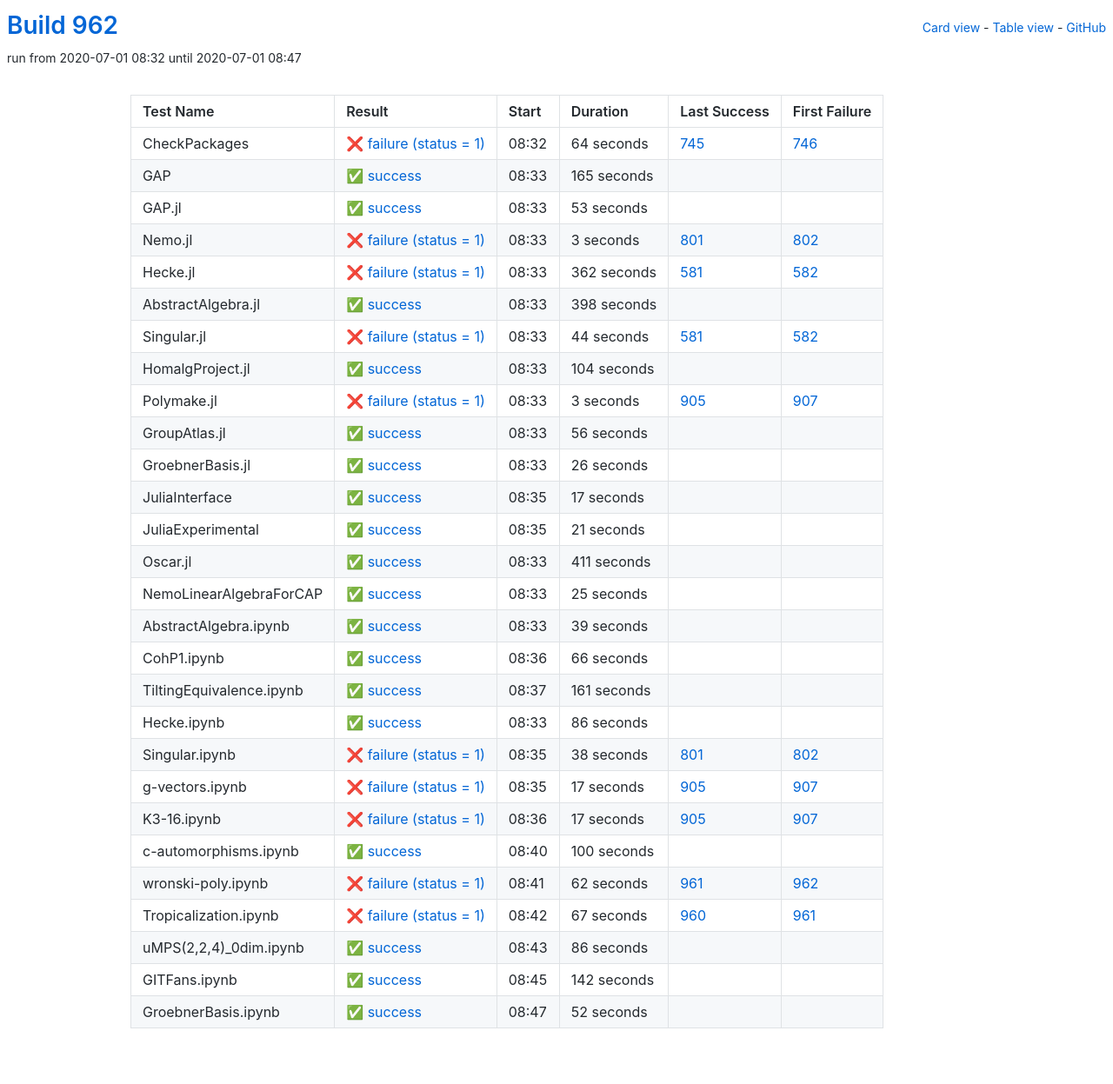
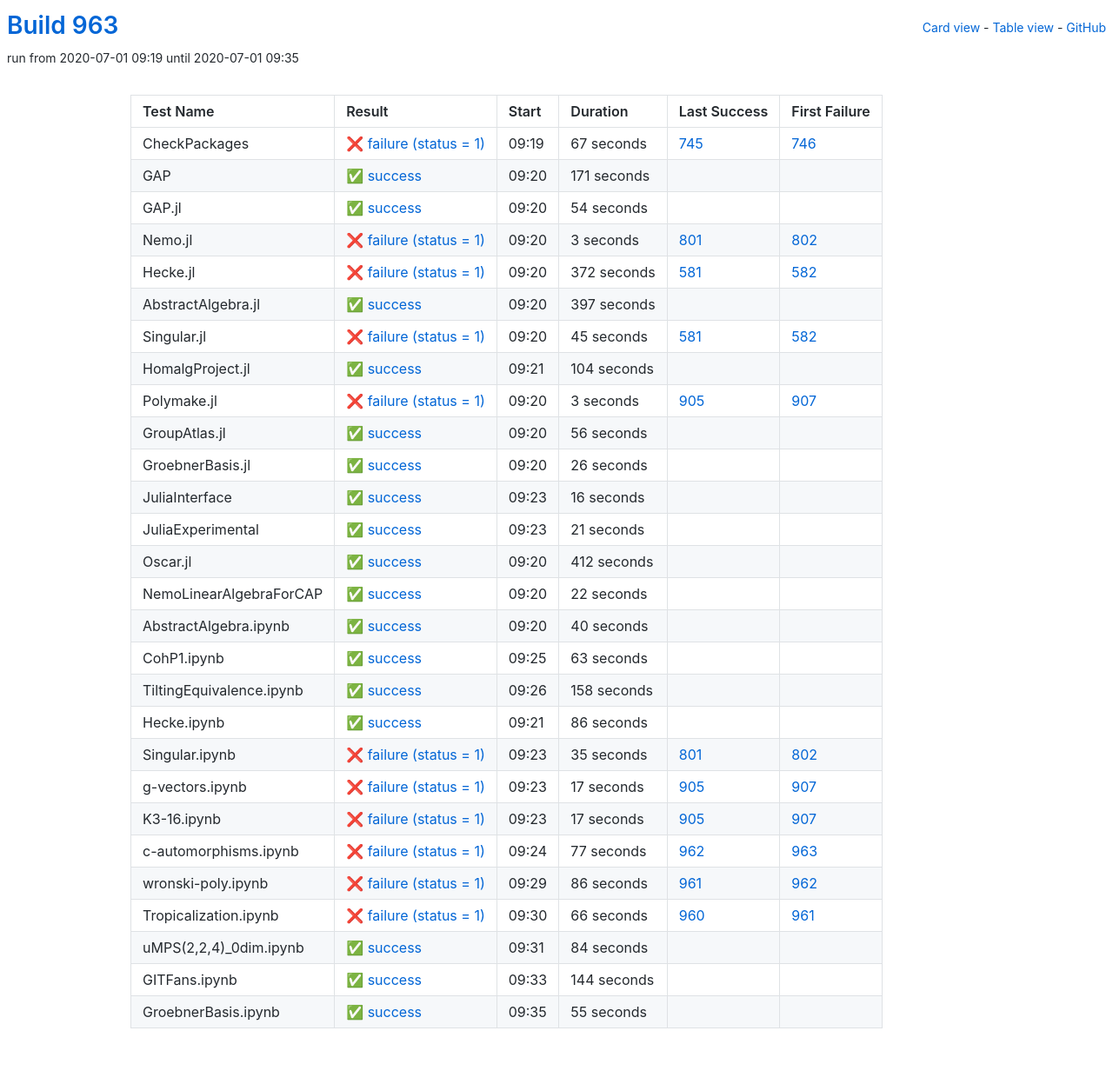
Before and after one commit to oscar-system/oscar-ci-status-1.4, a Jekyll site: the page built from table.html, in a window 1280 px wide. Shown: the whole page at 87% size. Built offline with Jekyll 4.4.1, drawn with Linux system fonts in a browser that asks for light colours.

Commit message:
Build #963

```diff
--- a/_data/ci.yml
+++ b/_data/ci.yml
@@ -1,6 +1,6 @@
 ---
-build: 962
-build_url: https://oscarci.mathematik.uni-kl.de/job/oscar-julia-1.4/962/
+build: 963
+build_url: https://oscarci.mathematik.uni-kl.de/job/oscar-julia-1.4/963/
 job: oscar-julia-1.4
 organization: oscar-system
 repo: oscar-ci-status-1.4
@@ -8,44 +8,44 @@ repourl: https://github.com/oscar-system/oscar-ci-status-1.4
 tests:
 - name: CheckPackages
   id: checkpackages
-  log: https://oscarci.mathematik.uni-kl.de/job/oscar-julia-1.4/962/artifact/logs/build-962/CheckPackages.log
-  start: 2020-07-01 08:32
+  log: https://oscarci.mathematik.uni-kl.de/job/oscar-julia-1.4/963/artifact/logs/build-963/CheckPackages.log
+  start: 2020-07-01 09:19
   success: false
   exitcode: 1
   status: failure
-  duration: 64
+  duration: 67
   last_success: 745
   last_success_url: https://oscarci.mathematik.uni-kl.de/job/oscar-julia-1.4/745/
   first_failure: 746
   first_failure_url: https://oscarci.mathematik.uni-kl.de/job/oscar-julia-1.4/746/
 - name: GAP
   id: gap
-  log: https://oscarci.mathematik.uni-kl.de/job/oscar-julia-1.4/962/artifact/logs/build-962/GAP.log
-  start: 2020-07-01 08:33
+  log: https://oscarci.mathematik.uni-kl.de/job/oscar-julia-1.4/963/artifact/logs/build-963/GAP.log
+  start: 2020-07-01 09:20
   success: true
   exitcode: 0
   status: success
-  duration: 165
+  duration: 171
   last_success: false
   last_success_url:
   first_failure: false
   first_failure_url:
 - name: GAP.jl
   id: gap-jl
-  log: https://oscarci.mathematik.uni-kl.de/job/oscar-julia-1.4/962/artifact/logs/build-962/GAP.jl.log
-  start: 2020-07-01 08:33
+  log: https://oscarci.mathematik.uni-kl.de/job/oscar-julia-1.4/963/artifact/logs/build-963/GAP.jl.log
+  start: 2020-07-01 09:20
   success: true
   exitcode: 0
   status: success
-  duration: 53
+  duration: 54
   last_success: false
   last_success_url:
   first_failure: false
   first_failure_url:
 - name: Nemo.jl
   id: nemo-jl
-  log: https://oscarci.mathematik.uni-kl.de/job/oscar-julia-1.4/962/artifact/logs/build-962/Nemo.jl.log
-  start: 2020-07-01 08:33
+  log: https://oscarci.mathematik.uni-kl.de/job/oscar-julia-1.4/963/artifact/logs/build-963/Nemo.jl.log
+  start: 2020-07-01 09:20
   success: false
   exitcode: 1
   status: failure
@@ -56,44 +56,44 @@ tests:
   first_failure_url: https://oscarci.mathematik.uni-kl.de/job/oscar-julia-1.4/802/
 - name: Hecke.jl
   id: hecke-jl
-  log: https://oscarci.mathematik.uni-kl.de/job/oscar-julia-1.4/962/artifact/logs/build-962/Hecke.jl.log
-  start: 2020-07-01 08:33
+  log: https://oscarci.mathematik.uni-kl.de/job/oscar-julia-1.4/963/artifact/logs/build-963/Hecke.jl.log
+  start: 2020-07-01 09:20
   success: false
   exitcode: 1
   status: failure
-  duration: 362
+  duration: 372
   last_success: 581
   last_success_url: https://oscarci.mathematik.uni-kl.de/job/oscar-julia-1.4/581/
   first_failure: 582
   first_failure_url: https://oscarci.mathematik.uni-kl.de/job/oscar-julia-1.4/582/
 - name: AbstractAlgebra.jl
   id: abstractalgebra-jl
-  log: https://oscarci.mathematik.uni-kl.de/job/oscar-julia-1.4/962/artifact/logs/build-962/AbstractAlgebra.jl.log
-  start: 2020-07-01 08:33
+  log: https://oscarci.mathematik.uni-kl.de/job/oscar-julia-1.4/963/artifact/logs/build-963/AbstractAlgebra.jl.log
+  start: 2020-07-01 09:20
   success: true
   exitcode: 0
   status: success
-  duration: 398
+  duration: 397
   last_success: false
   last_success_url:
   first_failure: false
   first_failure_url:
 - name: Singular.jl
   id: singular-jl
-  log: https://oscarci.mathematik.uni-kl.de/job/oscar-julia-1.4/962/artifact/logs/build-962/Singular.jl.log
-  start: 2020-07-01 08:33
+  log: https://oscarci.mathematik.uni-kl.de/job/oscar-julia-1.4/963/artifact/logs/build-963/Singular.jl.log
+  start: 2020-07-01 09:20
   success: false
   exitcode: 1
   status: failure
-  duration: 44
+  duration: 45
   last_success: 581
   last_success_url: https://oscarci.mathematik.uni-kl.de/job/oscar-julia-1.4/581/
   first_failure: 582
   first_failure_url: https://oscarci.mathematik.uni-kl.de/job/oscar-julia-1.4/582/
 - name: HomalgProject.jl
   id: homalgproject-jl
-  log: https://oscarci.mathematik.uni-kl.de/job/oscar-julia-1.4/962/artifact/logs/build-962/HomalgProject.jl.log
-  start: 2020-07-01 08:33
+  log: https://oscarci.mathematik.uni-kl.de/job/oscar-julia-1.4/963/artifact/logs/build-963/HomalgProject.jl.log
+  start: 2020-07-01 09:21
   success: true
   exitcode: 0
   status: success
@@ -104,8 +104,8 @@ tests:
   first_failure_url:
 - name: Polymake.jl
   id: polymake-jl
-  log: https://oscarci.mathematik.uni-kl.de/job/oscar-julia-1.4/962/artifact/logs/build-962/Polymake.jl.log
-  start: 2020-07-01 08:33
+  log: https://oscarci.mathematik.uni-kl.de/job/oscar-julia-1.4/963/artifact/logs/build-963/Polymake.jl.log
+  start: 2020-07-01 09:20
   success: false
   exitcode: 1
   status: failure
@@ -116,8 +116,8 @@ tests:
   first_failure_url: https://oscarci.mathematik.uni-kl.de/job/oscar-julia-1.4/907/
 - name: GroupAtlas.jl
   id: groupatlas-jl
-  log: https://oscarci.mathematik.uni-kl.de/job/oscar-julia-1.4/962/artifact/logs/build-962/GroupAtlas.jl.log
-  start: 2020-07-01 08:33
+  log: https://oscarci.mathematik.uni-kl.de/job/oscar-julia-1.4/963/artifact/logs/build-963/GroupAtlas.jl.log
+  start: 2020-07-01 09:20
   success: true
   exitcode: 0
   status: success
@@ -128,8 +128,8 @@ tests:
   first_failure_url:
 - name: GroebnerBasis.jl
   id: groebnerbasis-jl
-  log: https://oscarci.mathematik.uni-kl.de/job/oscar-julia-1.4/962/artifact/logs/build-962/GroebnerBasis.jl.log
-  start: 2020-07-01 08:33
+  log: https://oscarci.mathematik.uni-kl.de/job/oscar-julia-1.4/963/artifact/logs/build-963/GroebnerBasis.jl.log
+  start: 2020-07-01 09:20
   success: true
   exitcode: 0
   status: success
@@ -140,20 +140,20 @@ tests:
   first_failure_url:
 - name: JuliaInterface
   id: juliainterface
-  log: https://oscarci.mathematik.uni-kl.de/job/oscar-julia-1.4/962/artifact/logs/build-962/JuliaInterface.log
-  start: 2020-07-01 08:35
+  log: https://oscarci.mathematik.uni-kl.de/job/oscar-julia-1.4/963/artifact/logs/build-963/JuliaInterface.log
+  start: 2020-07-01 09:23
   success: true
   exitcode: 0
   status: success
-  duration: 17
+  duration: 16
   last_success: false
   last_success_url:
   first_failure: false
   first_failure_url:
 - name: JuliaExperimental
   id: juliaexperimental
-  log: https://oscarci.mathematik.uni-kl.de/job/oscar-julia-1.4/962/artifact/logs/build-962/JuliaExperimental.log
-  start: 2020-07-01 08:35
+  log: https://oscarci.mathematik.uni-kl.de/job/oscar-julia-1.4/963/artifact/logs/build-963/JuliaExperimental.log
+  start: 2020-07-01 09:23
   success: true
   exitcode: 0
   status: success
@@ -164,68 +164,68 @@ tests:
   first_failure_url:
 - name: Oscar.jl
   id: oscar-jl
-  log: https://oscarci.mathematik.uni-kl.de/job/oscar-julia-1.4/962/artifact/logs/build-962/Oscar.jl.log
-  start: 2020-07-01 08:33
+  log: https://oscarci.mathematik.uni-kl.de/job/oscar-julia-1.4/963/artifact/logs/build-963/Oscar.jl.log
+  start: 2020-07-01 09:20
   success: true
   exitcode: 0
   status: success
-  duration: 411
+  duration: 412
   last_success: false
   last_success_url:
   first_failure: false
   first_failure_url:
 - name: NemoLinearAlgebraForCAP
   id: nemolinearalgebraforcap
-  log: https://oscarci.mathematik.uni-kl.de/job/oscar-julia-1.4/962/artifact/logs/build-962/NemoLinearAlgebraForCAP.log
-  start: 2020-07-01 08:33
+  log: https://oscarci.mathematik.uni-kl.de/job/oscar-julia-1.4/963/artifact/logs/build-963/NemoLinearAlgebraForCAP.log
+  start: 2020-07-01 09:20
   success: true
   exitcode: 0
   status: success
-  duration: 25
+  duration: 22
   last_success: false
   last_success_url:
   first_failure: false
   first_failure_url:
 - name: AbstractAlgebra.ipynb
   id: abstractalgebra-ipynb
-  log: https://oscarci.mathematik.uni-kl.de/job/oscar-julia-1.4/962/artifact/logs/build-962/AbstractAlgebra.ipynb.log
-  start: 2020-07-01 08:33
+  log: https://oscarci.mathematik.uni-kl.de/job/oscar-julia-1.4/963/artifact/logs/build-963/AbstractAlgebra.ipynb.log
+  start: 2020-07-01 09:20
   success: true
   exitcode: 0
   status: success
-  duration: 39
+  duration: 40
   last_success: false
   last_success_url:
   first_failure: false
   first_failure_url:
 - name: CohP1.ipynb
   id: cohp1-ipynb
-  log: https://oscarci.mathematik.uni-kl.de/job/oscar-julia-1.4/962/artifact/logs/build-962/CohP1.ipynb.log
-  start: 2020-07-01 08:36
+  log: https://oscarci.mathematik.uni-kl.de/job/oscar-julia-1.4/963/artifact/logs/build-963/CohP1.ipynb.log
+  start: 2020-07-01 09:25
   success: true
   exitcode: 0
   status: success
-  duration: 66
+  duration: 63
   last_success: false
   last_success_url:
   first_failure: false
   first_failure_url:
 - name: TiltingEquivalence.ipynb
   id: tiltingequivalence-ipynb
-  log: https://oscarci.mathematik.uni-kl.de/job/oscar-julia-1.4/962/artifact/logs/build-962/TiltingEquivalence.ipynb.log
-  start: 2020-07-01 08:37
+  log: https://oscarci.mathematik.uni-kl.de/job/oscar-julia-1.4/963/artifact/logs/build-963/TiltingEquivalence.ipynb.log
+  start: 2020-07-01 09:26
   success: true
   exitcode: 0
   status: success
-  duration: 161
+  duration: 158
   last_success: false
   last_success_url:
   first_failure: false
   first_failure_url:
 - name: Hecke.ipynb
   id: hecke-ipynb
-  log: https://oscarci.mathematik.uni-kl.de/job/oscar-julia-1.4/962/artifact/logs/build-962/Hecke.ipynb.log
-  start: 2020-07-01 08:33
+  log: https://oscarci.mathematik.uni-kl.de/job/oscar-julia-1.4/963/artifact/logs/build-963/Hecke.ipynb.log
+  start: 2020-07-01 09:21
   success: true
   exitcode: 0
   status: success
@@ -236,20 +236,20 @@ tests:
   first_failure_url:
 - name: Singular.ipynb
   id: singular-ipynb
-  log: https://oscarci.mathematik.uni-kl.de/job/oscar-julia-1.4/962/artifact/logs/build-962/Singular.ipynb.log
-  start: 2020-07-01 08:35
+  log: https://oscarci.mathematik.uni-kl.de/job/oscar-julia-1.4/963/artifact/logs/build-963/Singular.ipynb.log
+  start: 2020-07-01 09:23
   success: false
   exitcode: 1
   status: failure
-  duration: 38
+  duration: 35
   last_success: 801
   last_success_url: https://oscarci.mathematik.uni-kl.de/job/oscar-julia-1.4/801/
   first_failure: 802
   first_failure_url: https://oscarci.mathematik.uni-kl.de/job/oscar-julia-1.4/802/
 - name: g-vectors.ipynb
   id: g-vectors-ipynb
-  log: https://oscarci.mathematik.uni-kl.de/job/oscar-julia-1.4/962/artifact/logs/build-962/g-vectors.ipynb.log
-  start: 2020-07-01 08:35
+  log: https://oscarci.mathematik.uni-kl.de/job/oscar-julia-1.4/963/artifact/logs/build-963/g-vectors.ipynb.log
+  start: 2020-07-01 09:23
   success: false
   exitcode: 1
   status: failure
@@ -260,8 +260,8 @@ tests:
   first_failure_url: https://oscarci.mathematik.uni-kl.de/job/oscar-julia-1.4/907/
 - name: K3-16.ipynb
   id: k3-16-ipynb
-  log: https://oscarci.mathematik.uni-kl.de/job/oscar-julia-1.4/962/artifact/logs/build-962/K3-16.ipynb.log
-  start: 2020-07-01 08:36
+  log: https://oscarci.mathematik.uni-kl.de/job/oscar-julia-1.4/963/artifact/logs/build-963/K3-16.ipynb.log
+  start: 2020-07-01 09:23
   success: false
   exitcode: 1
   status: failure
@@ -272,72 +272,72 @@ tests:
   first_failure_url: https://oscarci.mathematik.uni-kl.de/job/oscar-julia-1.4/907/
 - name: c-automorphisms.ipynb
   id: c-automorphisms-ipynb
-  log: https://oscarci.mathematik.uni-kl.de/job/oscar-julia-1.4/962/artifact/logs/build-962/c-automorphisms.ipynb.log
-  start: 2020-07-01 08:40
-  success: true
-  exitcode: 0
-  status: success
-  duration: 100
-  last_success: false
-  last_success_url:
-  first_failure: false
-  first_failure_url:
-- name: wronski-poly.ipynb
-  id: wronski-poly-ipynb
-  log: https://oscarci.mathematik.uni-kl.de/job/oscar-julia-1.4/962/artifact/logs/build-962/wronski-poly.ipynb.log
-  start: 2020-07-01 08:41
+  log: https://oscarci.mathematik.uni-kl.de/job/oscar-julia-1.4/963/artifact/logs/build-963/c-automorphisms.ipynb.log
+  start: 2020-07-01 09:24
   success: false
   exitcode: 1
   status: failure
-  duration: 62
+  duration: 77
+  last_success: 962
+  last_success_url: https://oscarci.mathematik.uni-kl.de/job/oscar-julia-1.4/962/
+  first_failure: 963
+  first_failure_url: https://oscarci.mathematik.uni-kl.de/job/oscar-julia-1.4/963/
+- name: wronski-poly.ipynb
+  id: wronski-poly-ipynb
+  log: https://oscarci.mathematik.uni-kl.de/job/oscar-julia-1.4/963/artifact/logs/build-963/wronski-poly.ipynb.log
+  start: 2020-07-01 09:29
+  success: false
+  exitcode: 1
+  status: failure
+  duration: 86
   last_success: 961
   last_success_url: https://oscarci.mathematik.uni-kl.de/job/oscar-julia-1.4/961/
   first_failure: 962
   first_failure_url: https://oscarci.mathematik.uni-kl.de/job/oscar-julia-1.4/962/
 - name: Tropicalization.ipynb
   id: tropicalization-ipynb
-  log: https://oscarci.mathematik.uni-kl.de/job/oscar-julia-1.4/962/artifact/logs/build-962/Tropicalization.ipynb.log
-  start: 2020-07-01 08:42
+  log: https://oscarci.mathematik.uni-kl.de/job/oscar-julia-1.4/963/artifact/logs/build-963/Tropicalization.ipynb.log
+  start: 2020-07-01 09:30
   success: false
   exitcode: 1
   status: failure
-  duration: 67
+  duration: 66
   last_success: 960
   last_success_url: https://oscarci.mathematik.uni-kl.de/job/oscar-julia-1.4/960/
   first_failure: 961
   first_failure_url: https://oscarci.mathematik.uni-kl.de/job/oscar-julia-1.4/961/
 - name: uMPS(2,2,4)_0dim.ipynb
   id: umps-2-2-4-0dim-ipynb
-  log: https://oscarci.mathematik.uni-kl.de/job/oscar-julia-1.4/962/artifact/logs/build-962/uMPS-2-2-4-_0dim.ipynb.log
-  start: 2020-07-01 08:43
+  log: https://oscarci.mathematik.uni-kl.de/job/oscar-julia-1.4/963/artifact/logs/build-963/uMPS-2-2-4-_0dim.ipynb.log
+  start: 2020-07-01 09:31
   success: true
   exitcode: 0
   status: success
-  duration: 86
+  duration: 84
   last_success: false
   last_success_url:
   first_failure: false
   first_failure_url:
 - name: GITFans.ipynb
   id: gitfans-ipynb
-  log: https://oscarci.mathematik.uni-kl.de/job/oscar-julia-1.4/962/artifact/logs/build-962/GITFans.ipynb.log
-  start: 2020-07-01 08:45
+  log: https://oscarci.mathematik.uni-kl.de/job/oscar-julia-1.4/963/artifact/logs/build-963/GITFans.ipynb.log
+  start: 2020-07-01 09:33
   success: true
   exitcode: 0
   status: success
-  duration: 142
+  duration: 144
   last_success: false
   last_success_url:
   first_failure: false
   first_failure_url:
 - name: GroebnerBasis.ipynb
   id: groebnerbasis-ipynb
-  log: https://oscarci.mathematik.uni-kl.de/job/oscar-julia-1.4/962/artifact/logs/build-962/GroebnerBasis.ipynb.log
-  start: 2020-07-01 08:47
+  log: https://oscarci.mathematik.uni-kl.de/job/oscar-julia-1.4/963/artifact/logs/build-963/GroebnerBasis.ipynb.log
+  start: 2020-07-01 09:35
   success: true
   exitcode: 0
   status: success
-  duration: 52
+  duration: 55
   last_success: false
   last_success_url:
   first_failure: false
```
Also changed, not shown: README.md.
